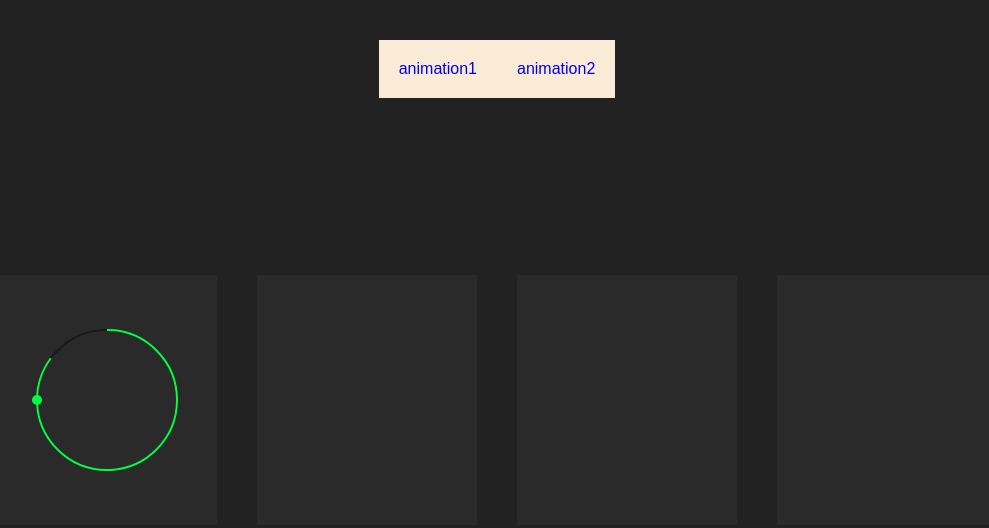
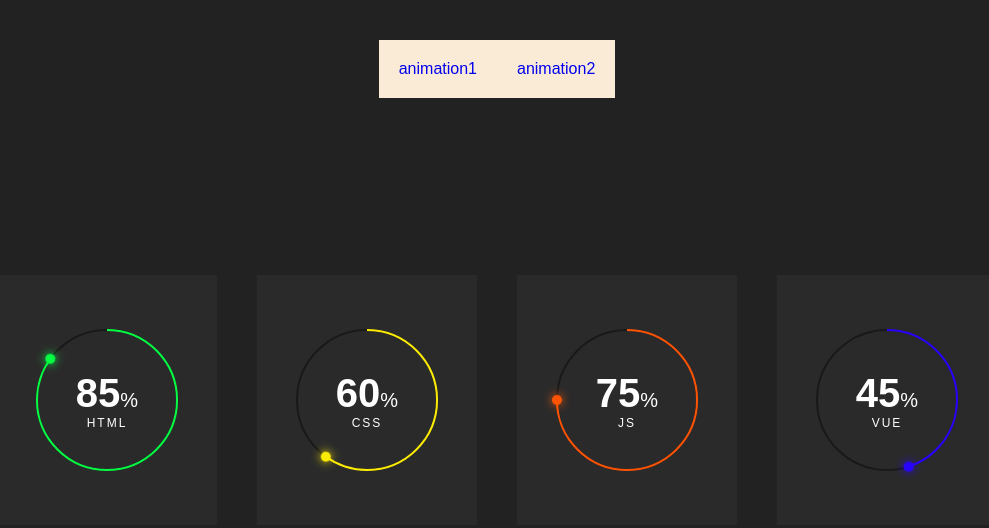
Before and after one commit to qianjia-world/Animation-Onlycss-Practice, a plain HTML site: page animation2.html in a window 1280 px wide. Shown: the whole page, without its empty margins (143-1132 px from the left). Drawn offline with Linux system fonts and the light colour scheme.

Commit message:
animation2

```diff
--- a/animation2.html
+++ b/animation2.html
@@ -23,10 +23,48 @@
                     <circle cx="70" cy="70" r="70"></circle>
                 </svg>
             </div>
+            <div class="number">
+                <h2>85<span>%</span></h2>
+                <p>HTML</p>
+            </div>
         </div>
-        <div class="card"></div>
-        <div class="card"></div>
-        <div class="card"></div>
+        <div class="card">
+            <div class="percent" style="--clr:#fceb04;--num:60;">
+                <div class="dot"></div>
+                <svg>
+                    <circle cx="70" cy="70" r="70"></circle>
+                    <circle cx="70" cy="70" r="70"></circle>
+                </svg>
+            </div>
+            <div class="number">
+                <h2>60<span>%</span></h2>
+                <p>css</p>
+            </div>
+        </div>        <div class="card">
+            <div class="percent" style="--clr:#fc5304;--num:75;">
+                <div class="dot"></div>
+                <svg>
+                    <circle cx="70" cy="70" r="70"></circle>
+                    <circle cx="70" cy="70" r="70"></circle>
+                </svg>
+            </div>
+            <div class="number">
+                <h2>75<span>%</span></h2>
+                <p>js</p>
+            </div>
+        </div>        <div class="card">
+            <div class="percent" style="--clr:#2904fc;--num:45;">
+                <div class="dot"></div>
+                <svg>
+                    <circle cx="70" cy="70" r="70"></circle>
+                    <circle cx="70" cy="70" r="70"></circle>
+                </svg>
+            </div>
+            <div class="number">
+                <h2>45<span>%</span></h2>
+                <p>vue</p>
+            </div>
+        </div>
     </div>
 </body>
 </html>
--- a/scss/_animation2.scss
+++ b/scss/_animation2.scss
@@ -24,28 +24,11 @@
             position: relative;
             width: 150px;
             height: 150px;
-            transform: rotate(270deg);
-            .dot{
-                position: absolute;
-                inset: 5px;
-                //top bottom left right的簡寫
-                // !!懂了，前面留5px的寬度，就是為了這個
-                z-index: 10;//為了讓它在上方
-                &::before{
-                    content: '';
-                    position: absolute;
-                    width: 10px;
-                    height: 10px;
-                    transform: translateX(-50%);//讓物件的x軸移動-50%
-                    background-color: var(--clr);
-                    border-radius: 50%;
-                    top: -5px; //這裡的會受前面rotate的影響
-                    left: 50%; //這裡的會受前面rotate的影響
-
-                }
-            }
             svg{
                 position: relative;
+                transform: rotate(270deg);
+                width: 150px;
+                height: 150px;
                 circle{
                     width: 100%;
                     height: 100%;
@@ -59,11 +42,81 @@
                         // stroke-dasharray = '10' 虛線長10，間距10，然後重複 虛線長10，間距10
                         // stroke-dasharray = '10, 5'虛線長10，間距5，然後重複 虛線長10，間距5
                         // stroke-dasharray = '20, 10, 5'虛線長20，間距10，虛線長5，接著是間距20，虛線10，間距5，之後開始如此迴圈
-                        stroke-dashoffset: calc(440 - (440 * var(--num))/100)
+                        stroke-dashoffset: calc(440 - (440 * var(--num))/100);
+                        //推多少
+                        //440是circle的總寬度*百分之多少，可以顯示出正確的百分比
+                        opacity: 0;
+                        animation: fadeIn 1s linear forwards;
+                        animation-delay: 2.5s;
+                        @keyframes fadeIn {
+                            0%{
+                                opacity: 0;
+                            }
+                            100%{
+                                opacity: 1;
+                            }
+                        }
+                        //這邊是邊框顯示的動畫
                     }
+                }
+            }
+            .dot{
+                position: absolute;
+                inset: 5px;
+                //position top bottom left right的簡寫
+                // !!懂了，前面留5px的寬度，就是為了這個
+                z-index: 10;//為了讓它在上方
+                transform: rotate(calc( 3.6deg * var(--num)));
+                animation: animateDot 2s linear none;
+                @keyframes animateDot {
+                    0%{transform: rotate(0deg);}
+                    100%{transform: rotate(calc(3.6deg*var(--num)));}
+                }
+                &::before{
+                    content: '';
+                    position: absolute;
+
+                    top: -5px; //這裡的會受前面rotate的影響，不是直覺對應top，而是往左5px。
+                    left: 50%; //這裡的會受前面rotate的影響，不是直覺對應top，高度50%。
+                    transform: translateX(-50%);//讓物件的x軸移動-50%，看起來會在線上
+                    width: 10px;
+                    height: 10px;
+
+                    border-radius: 50%;
+                    background-color: var(--clr);
+                    box-shadow: 0 0 10px var(--clr);
                 }
             }
            }
         }
+        .number{
+            position: absolute;
+            display: flex;
+            justify-content: center;
+            align-items: center;
+            flex-direction: column;
+            opacity: 0;
+            animation: fadeIn 1s linear forwards;
+            animation-delay: 2.5s;
+            h2{
+                color: #fff;
+                font-weight: 700;
+                font-size: 2.5em;
+                span{
+                    font-weight: 300;
+                    color: #fff;
+                    font-size: 0.5em;
+                }
+            }
+            p{
+                font-weight: 300;
+                font-size: 0.75em;
+                letter-spacing: 2px;
+                text-transform: uppercase;
+                color: #fff
+
+            }
+
+        }
     }
 }
```
Also changed, not shown: scss/style.css, 1 other file.
